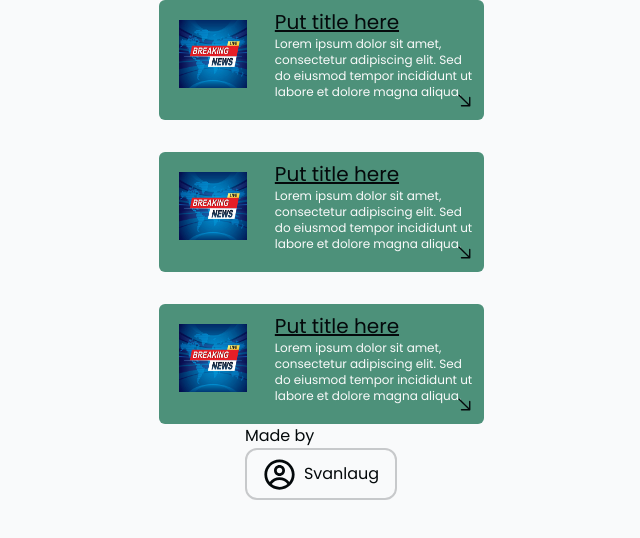
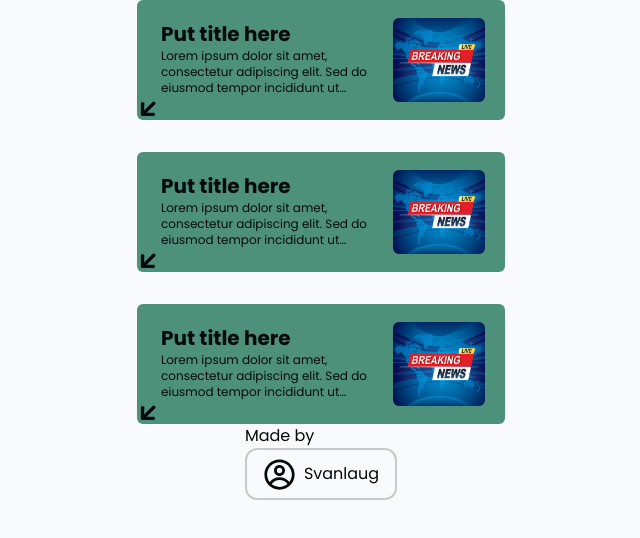
Before and after one commit to JavierPadronGarcia/E-volution, a Next.js app: page /relevantNews in a window 1280 px wide. Shown: the top 538 px of the page, without its empty margins (319-959 px from the left). Built offline with nearby package versions, Linux system fonts and the light colour scheme; a web font is replaced by a local one.

Commit message:
fix article component and now changes the side with a prop and navigate to the postDetails id

```diff
--- a/app/news/page.tsx
+++ b/app/news/page.tsx
@@ -1,5 +1,13 @@
-export default function NewsPage() {
+import Article from "@/components/article";
+
+export default async function NewsPage() {
   return (
-    <div>this is the news/articles page</div>
+    <div>
+      <h1>News/Articles</h1>
+      <div>
+
+
+      </div>
+    </div>
   )
 }
--- a/components/article.tsx
+++ b/components/article.tsx
@@ -1,25 +1,39 @@
+import { type UUID } from 'crypto';
+import Link from 'next/link';
 import React from 'react';
-import DownRightArrow from '@/components/downRightArrow';
+import { FaArrowRight } from "react-icons/fa";
 
-interface ArticleProps {
+type ArticleProps = {
   title: string;
   image: string;
   content: string;
+  post_id?: UUID;
+  side: string;
 }
 
-const Article: React.FC<ArticleProps> = ({ title, image, content}) => {
+const Article: React.FC<ArticleProps> = ({ title, image, content, side, post_id }) => {
   return (
-    <div className="grid grid-cols-3 bg-darkGreen w-[325px] h-[120px] rounded-md">
-      <img className="w-[108px] h-[108px] p-5" src={image} alt={title} />
-      <div className='col-span-2 p-2'>
-        <h2 className='text-xl text-start underline'>{title}</h2>
-        <p className='text-xs text-left text-lightWhite'>{content}</p>
+    <div
+      className={`relative flex ${side === 'left' ? 'flex-row' : 'flex-row-reverse'} items-center bg-darkGreen w-[368px] h-[120px] rounded-md gap-5 px-5 py-4`}
+    >
+      <div className='w-[30%] h-[84px]'>
+        <img className="size-full rounded-md" src={image} alt={title} />
       </div>
-      <div className='absolute right-0 bottom-0'>
-          <DownRightArrow></DownRightArrow>
-        </div>
+      <div className='w-[70%] flex flex-col h-full p-1'>
+        <p className='text-xl text-start font-bold line-clamp-1'>{title}</p>
+        <p className='text-xs text-left text-ellipsis line-clamp-3'>{content}</p>
+      </div>
+      <Link href={`/selectedNews/${post_id}`} className={`absolute w-[22px] h-[22px] hover:text-green-500 cursor-pointer bottom-0
+        ${side === 'left'
+          ? 'rotate-45 right-0'
+          : 'rotate-[135deg] left-0'
+        }
+        `}>
+        <FaArrowRight
+          className='size-full'
+        />
+      </Link>
     </div>
-
   );
 };
 
```
